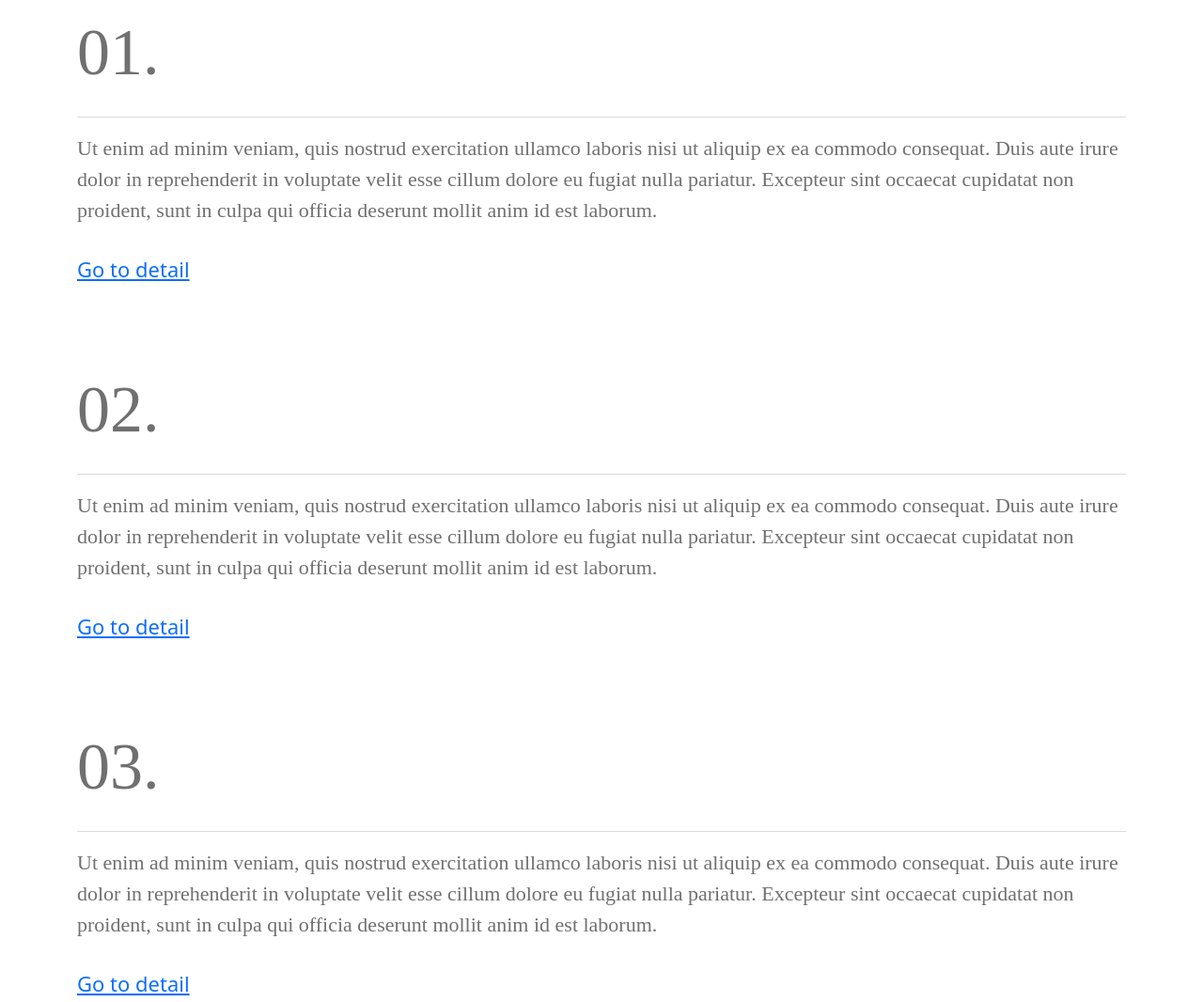
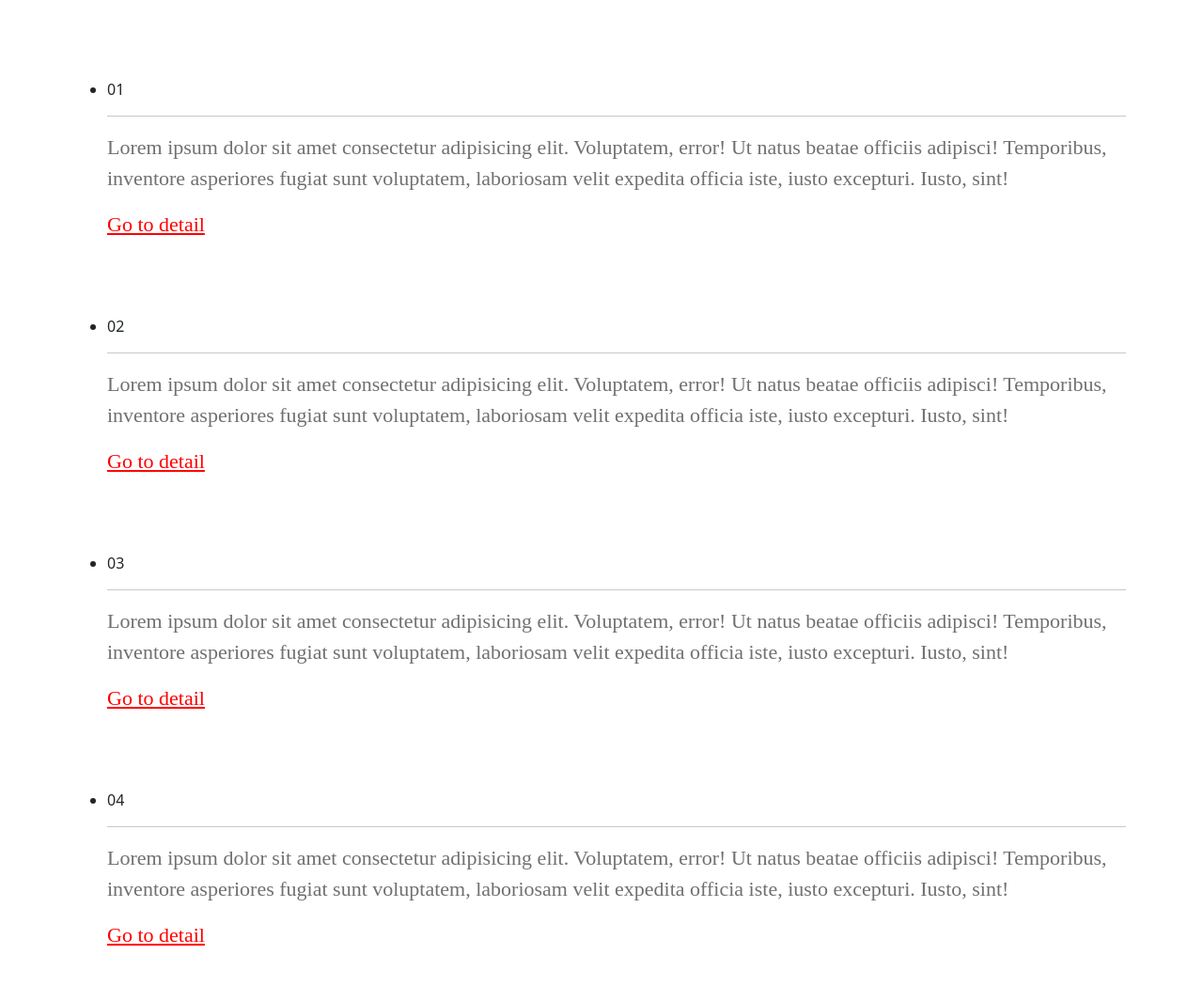
Before and after one commit to FrancescoScanni/Esercitazione-2, a plain HTML site: page index.html in a window 1280 px wide. Shown: the part 795-1861 px from the top of the page at 94% size. Drawn offline with nearby package versions, Linux system fonts and the light colour scheme.

Commit message:
Aggiunta lista
Lista ordinata con contatore

```diff
--- a/index.css
+++ b/index.css
@@ -148,3 +148,47 @@
   font-size: 22px;
   color: #707070;
 }
+
+
+
+
+
+
+
+
+
+
+
+.custom_list{
+  counter-reset: listItem;
+  list-style: none;
+  padding-top: 105px;
+  padding-bottom: 120px;
+
+
+}
+
+
+li::before{
+  content:"0" counter(listItem);
+  counter-increment: listItem
+
+
+}
+
+
+.custom_list p{
+  font-size: 22px;
+  font-family: "Merryweather",serif;
+  color:#707070;
+}
+
+.custom_list a{
+  color: red;
+  font-size: 22px;
+  font-family: "Merryweather",serif;
+}
+
+li{
+  margin-top: 80px;
+}
--- a/index.html
+++ b/index.html
@@ -42,80 +42,46 @@
         <div class="container">
           <div class="row">
             <div class="col">
+              <div class="custom_list">
+                <ul>
+                    <li class="listI">
+                        <div>
+                          <hr class="linea">
+                            <p>Lorem ipsum dolor sit amet consectetur adipisicing elit. Voluptatem, error! Ut natus beatae officiis adipisci! Temporibus, inventore asperiores fugiat sunt voluptatem, laboriosam velit expedita officia iste, iusto excepturi. Iusto, sint!</p>
 
+                            <a href="https://www.google.it/?hl=it&safe=active&ssui=on">Go to detail</a>
+                        </div>
+                    </li>
 
-              <div class="set one">
-              <div class="num">
-                01.
-              </div>
-              <div class="lin">
-                <hr>
-              </div>
-              <div class="para">
-                Ut enim ad minim veniam, quis nostrud exercitation ullamco laboris nisi ut aliquip ex ea commodo consequat. Duis aute irure dolor in reprehenderit in voluptate velit esse cillum dolore eu fugiat nulla pariatur. Excepteur sint occaecat cupidatat non proident, sunt in culpa qui officia deserunt mollit anim id est laborum.
-              </div>
-              <div class="go">
-                <a href="https://www.google.it/">
-                  Go to detail
-                </a>
-              </div>
-            </div>
-          </div>
+                    <li class="listI">
+                        <div>
+                          <hr class="linea">
+                            <p>Lorem ipsum dolor sit amet consectetur adipisicing elit. Voluptatem, error! Ut natus beatae officiis adipisci! Temporibus, inventore asperiores fugiat sunt voluptatem, laboriosam velit expedita officia iste, iusto excepturi. Iusto, sint!</p>
 
-              <div class="set">
-              <div class="num">
-                02.
-              </div>
-              <div class="lin">
-                <hr>
-              </div>
-              <div class="para">
-                Ut enim ad minim veniam, quis nostrud exercitation ullamco laboris nisi ut aliquip ex ea commodo consequat. Duis aute irure dolor in reprehenderit in voluptate velit esse cillum dolore eu fugiat nulla pariatur. Excepteur sint occaecat cupidatat non proident, sunt in culpa qui officia deserunt mollit anim id est laborum.
-              </div>
-                <div class="go">
-                <a href="https://www.google.it/">
-                  Go to detail
-                </a>
-              </div>
-            </div>
+                            <a href="https://www.google.it/?hl=it&safe=active&ssui=on">Go to detail</a>
+                        </div>
+                    </li>
+
+                    <li class="listI">
+                      <div>
+                        <hr class="linea">
+                          <p>Lorem ipsum dolor sit amet consectetur adipisicing elit. Voluptatem, error! Ut natus beatae officiis adipisci! Temporibus, inventore asperiores fugiat sunt voluptatem, laboriosam velit expedita officia iste, iusto excepturi. Iusto, sint!</p>
+
+                          <a href="https://www.google.it/?hl=it&safe=active&ssui=on">Go to detail</a>
+                      </div>
+                  </li>
+
+                  <li class="listI">
+                      <div>
+                        <hr class="linea">
+                          <p>Lorem ipsum dolor sit amet consectetur adipisicing elit. Voluptatem, error! Ut natus beatae officiis adipisci! Temporibus, inventore asperiores fugiat sunt voluptatem, laboriosam velit expedita officia iste, iusto excepturi. Iusto, sint!</p>
+
+                          <a href="https://www.google.it/?hl=it&safe=active&ssui=on">Go to detail</a>
+                      </div>
+                  </li>
+                </ul>
             </div>
 
-
-            <div class="set">
-              <div class="num">
-                03.
-              </div>
-              <div class="lin">
-                <hr>
-              </div>
-              <div class="para">
-                Ut enim ad minim veniam, quis nostrud exercitation ullamco laboris nisi ut aliquip ex ea commodo consequat. Duis aute irure dolor in reprehenderit in voluptate velit esse cillum dolore eu fugiat nulla pariatur. Excepteur sint occaecat cupidatat non proident, sunt in culpa qui officia deserunt mollit anim id est laborum.
-              </div>
-                <div class="go">
-                <a href="https://www.google.it/">
-                  Go to detail
-                </a>
-              </div>
-            </div>
-
-
-
-            <div class="set four">
-              <div class="num">
-                04.
-              </div>
-              <div class="lin">
-                <hr>
-              </div>
-              <div class="para">
-                Ut enim ad minim veniam, quis nostrud exercitation ullamco laboris nisi ut aliquip ex ea commodo consequat. Duis aute irure dolor in reprehenderit in voluptate velit esse cillum dolore eu fugiat nulla pariatur. Excepteur sint occaecat cupidatat non proident, sunt in culpa qui officia deserunt mollit anim id est laborum.
-              </div>
-                <div class="go">
-                <a href="https://www.google.it/">
-                  Go to detail
-                </a>
-              </div>
-            </div>
            </div>
           </div>
         </div>
```
Also changed, not shown: lista vecchia.html (added, +83 -0 lines), ol.html (added, +45 -0 lines).
